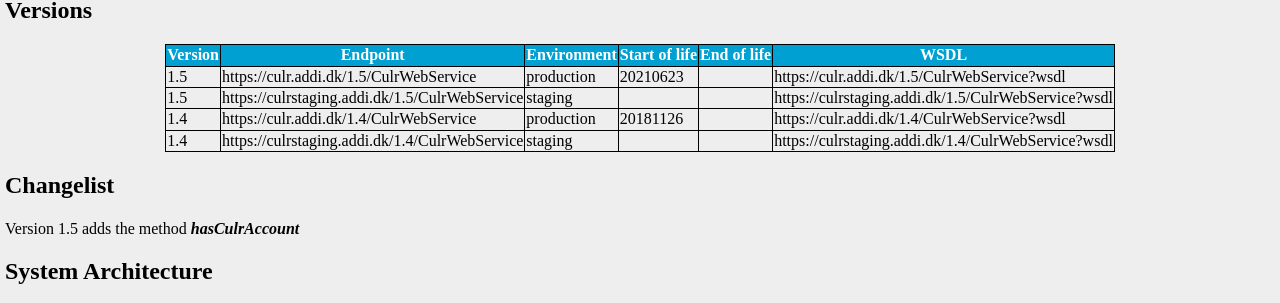
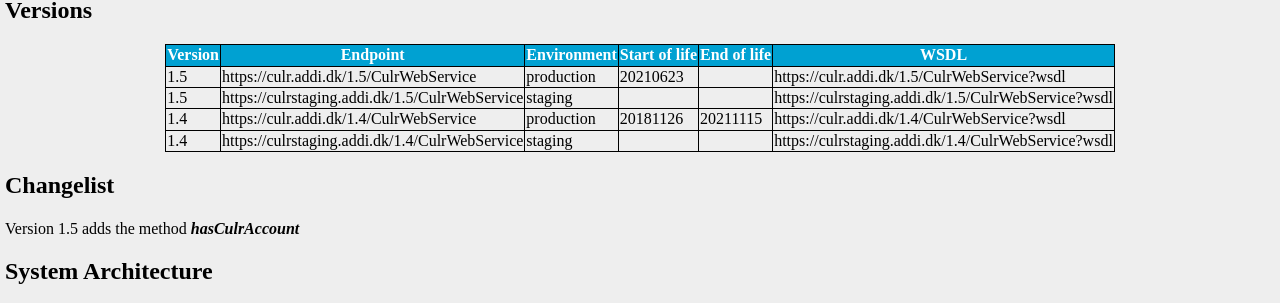
Before and after one commit to DBCDK/dbcdk.github.io, a Jekyll site: the page built from Culrservice.md, in a window 1280 px wide. Shown: the part 163-466 px from the top of the page. Built offline with Jekyll 4.4.1, drawn with Linux system fonts in a browser that asks for light colours; nearby versions of some CDN libraries; our own code applies the rules of GitHub Pages for plain Markdown files.

Commit message:
Added CULR 1.4 end-of-life

```diff
--- a/Culrservice.md
+++ b/Culrservice.md
@@ -12,7 +12,7 @@ CULR (Core User Library Registry) receives local user identifiers from affiliate
 |---------|----------------------------------------------------|----------------|---------------|-------------|------|
 | 1.5     | https://culr.addi.dk/1.5/CulrWebService            | production     | 20210623      |             | https://culr.addi.dk/1.5/CulrWebService?wsdl
 | 1.5     | https://culrstaging.addi.dk/1.5/CulrWebService     | staging        |               |             | https://culrstaging.addi.dk/1.5/CulrWebService?wsdl
-| 1.4     | https://culr.addi.dk/1.4/CulrWebService            | production     | 20181126      |             | https://culr.addi.dk/1.4/CulrWebService?wsdl
+| 1.4     | https://culr.addi.dk/1.4/CulrWebService            | production     | 20181126      | 20211115    | https://culr.addi.dk/1.4/CulrWebService?wsdl
 | 1.4     | https://culrstaging.addi.dk/1.4/CulrWebService     | staging        |               |             | https://culrstaging.addi.dk/1.4/CulrWebService?wsdl
 
 ## Changelist
```
